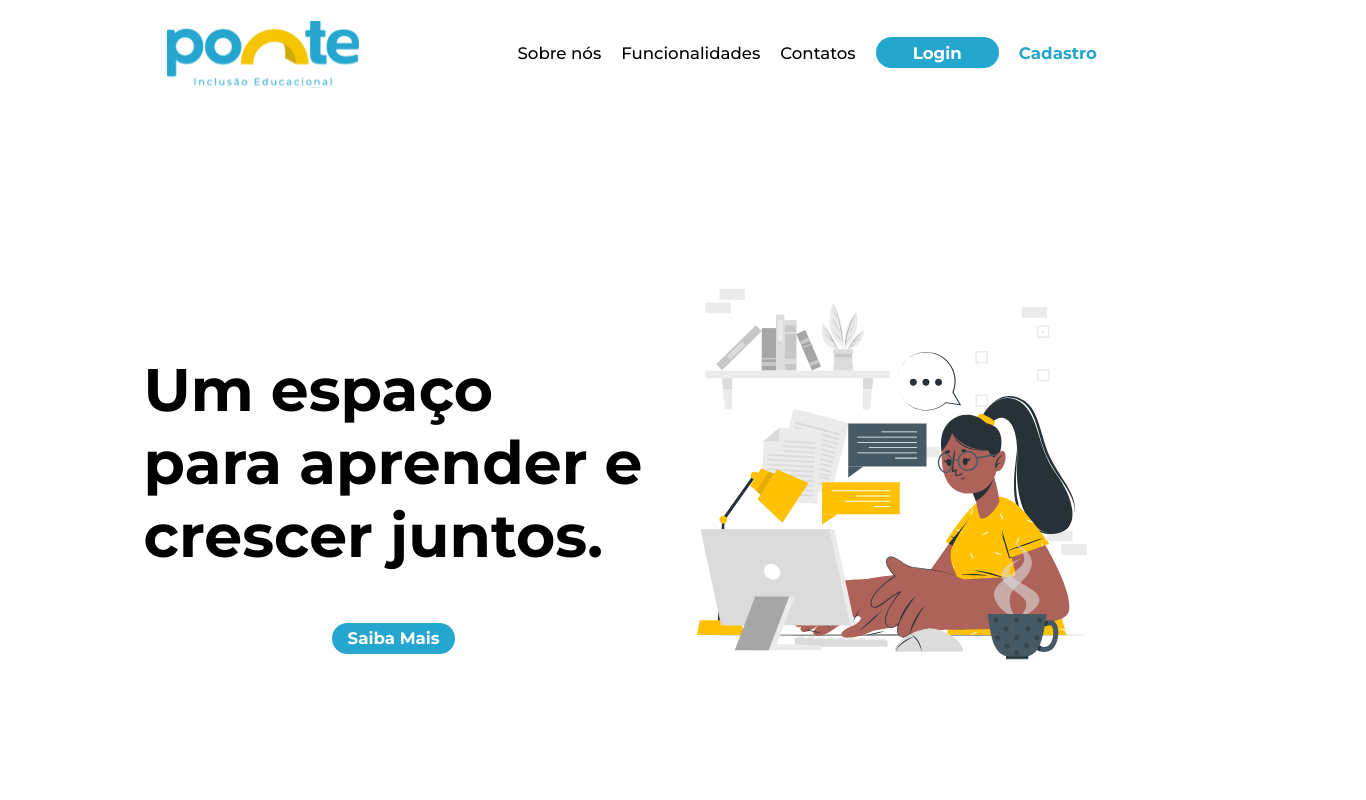
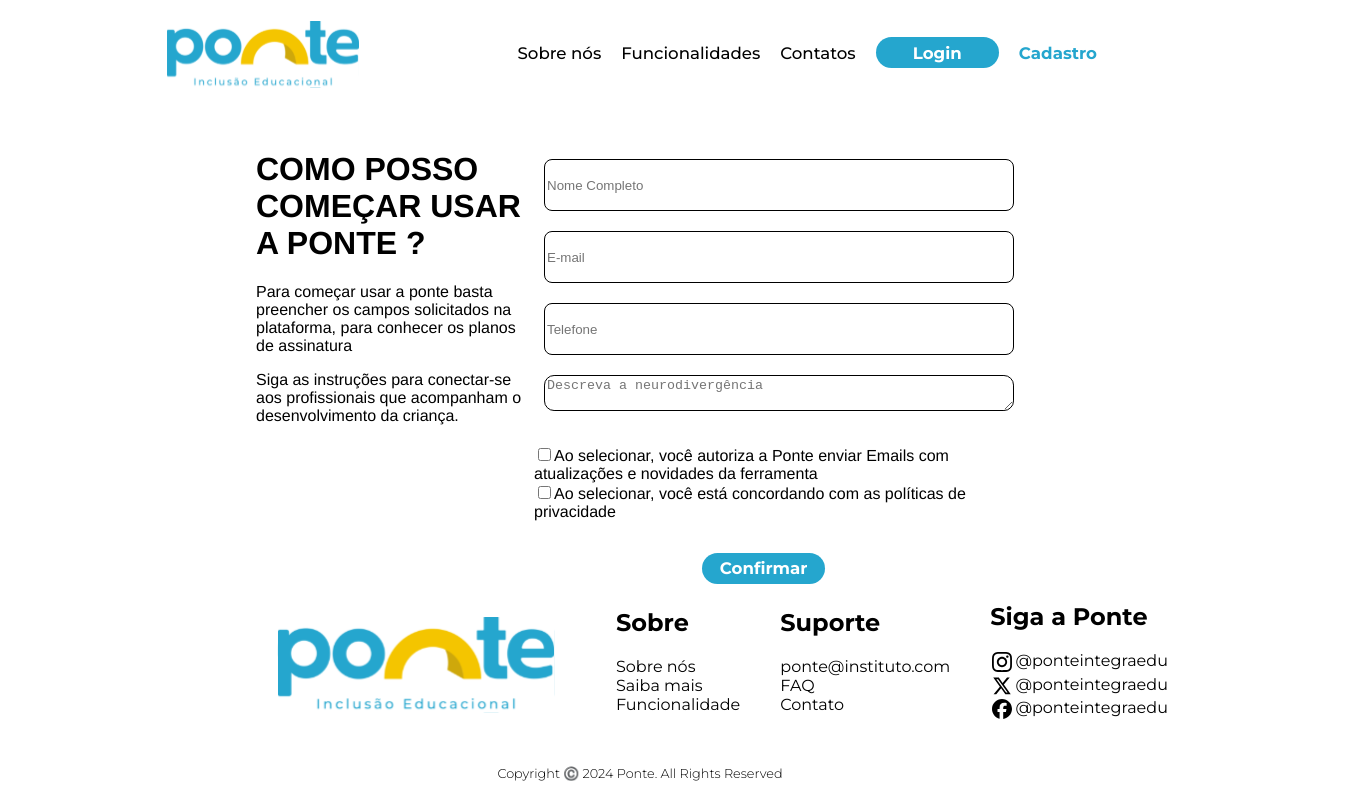
Before and after one commit to Melobreno/Ponte-InclusaoEdu, a React (Vite) app in the folder Ponte/: page / in a window 1280 px wide. Shown: the top 800 px of the page, 1366 px wide, since content can reach past the window. Built offline with nearby package versions, Linux system fonts and the light colour scheme.

Commit message:
feat: criação de componentes de captação de novos usuarios

```diff
--- a/Ponte/package.json
+++ b/Ponte/package.json
@@ -22,7 +22,7 @@
     "@types/react": "^18.3.3",
     "@types/react-dom": "^18.3.0",
     "@vitejs/plugin-react": "^4.3.1",
-    "eslint": "^9.7.0",
+    "eslint": "^8.57.0",
     "eslint-plugin-react": "^7.35.0",
     "eslint-plugin-react-hooks": "^4.6.2",
     "eslint-plugin-react-refresh": "^0.4.7",
--- /dev/null
+++ b/Ponte/src/Pages/Captacao/capStyled.jsx
@@ -0,0 +1,56 @@
+import styled from "styled-components";
+
+export const SobreNos = styled.div`
+  display: flex;
+  font-family: "Montserrat-Bold", Helvetica;
+  padding: 1.3rem 20%;
+  justify-content: space-between;
+  height: 400px;
+
+  /* /* .Textos {
+  }
+  .inputs {
+    display: flex;
+    flex-direction: column;
+
+    border-radius: 40px 0px 0px 0px;
+    position: absolute;
+    right: 0;
+    gap: 10px;
+  } */
+  .inputs {
+    gap: 10px;
+    padding: 10px;
+  }
+  .inputs input {
+    width: 29rem;
+    height: 3rem;
+    border-radius: 0.5rem;
+    margin-top: 1.25rem;
+    border: 1px solid #000;
+  }
+
+  .bigInput textarea {
+    min-height: 0.3rem;
+    text-align: start;
+    width: 29rem;
+    border-radius: 0.63rem;
+    margin-top: 1.25rem;
+    border: 1px solid #000;
+  }
+
+  .checkbox {
+    margin-top: 1.25rem;
+    max-width: max-content;
+    display: flex;
+    flex-direction: column;
+    text-align: left;
+  }
+
+  .button {
+    width: 2rem;
+    height: 10rem;
+    margin-top: 2rem;
+    margin-left: 10.5rem;
+  }
+`;
--- /dev/null
+++ b/Ponte/src/Pages/Captacao/index.jsx
@@ -0,0 +1,68 @@
+import Footer from "../../Components/molecules/Footer/Footer";
+import NavBar from "../../Components/organisms/NavBar/index";
+import Btn from "../../Components/atoms/Button/index";
+import { SobreNos } from "./capStyled";
+
+function Captacao() {
+  const value = "Confirmar";
+  return (
+    <>
+      <NavBar />
+
+      <SobreNos>
+        <div class="textos">
+          <h1>COMO POSSO COMEÇAR USAR A PONTE ?</h1>
+          <p>
+            Para começar usar a ponte basta preencher os campos solicitados na
+            plataforma, para conhecer os planos de assinatura
+          </p>
+          <p>
+            Siga as instruções para conectar-se aos profissionais que acompanham
+            o desenvolvimento da criança.
+          </p>
+        </div>
+
+        <div>
+          <div class="inputs">
+            <input type="text" placeholder="Nome Completo" />
+            <input type="email" placeholder="E-mail" />
+            <input type="text" placeholder="Telefone" />
+
+            <div class="bigInput">
+              <textarea
+                name=""
+                id=""
+                placeholder="Descreva a neurodivergência"
+              ></textarea>
+            </div>
+          </div>
+
+          <div class="checkbox">
+            <div>
+              <input type="checkbox" name="" id="" />
+              <span>
+                Ao selecionar, você autoriza a Ponte enviar Emails com
+                atualizações e novidades da ferramenta
+              </span>
+            </div>
+
+            <div>
+              <input type="checkbox" name="" id="" />
+              <span>
+                Ao selecionar, você está concordando com as políticas de
+                privacidade
+              </span>
+            </div>
+            <div class="button">
+              <Btn txt={value} />
+            </div>
+          </div>
+        </div>
+      </SobreNos>
+
+      <Footer />
+    </>
+  );
+}
+
+export default Captacao;
--- a/Ponte/src/Pages/Home.jsx
+++ b/Ponte/src/Pages/Home.jsx
@@ -1,20 +1,22 @@
 import { GlobalStyles } from "../MainStyles";
-import SobreNos from "./SobreNos/SobreNos";
-import NavBar from "../Components/organisms/NavBar";
-import MainSec from "./LP-index/Sessão inicial";
-import Footer from "../Components/molecules/Footer/Footer";
-import Funcionalidades from "../Pages/LP-index/Funcionalidades/funcionalidades";
-import Faq from "../Components/organisms/FAQ";
+// import SobreNos from "./SobreNos/SobreNos";
+// import NavBar from "../Components/organisms/NavBar";
+// import MainSec from "./LP-index/Sessão inicial";
+// import Footer from "../Components/molecules/Footer/Footer";
+// import Funcionalidades from "../Pages/LP-index/Funcionalidades/funcionalidades";
+// import Faq from "../Components/organisms/FAQ";
+import Captacao from "./Captacao/index";
 function Home() {
   return (
     <>
       <GlobalStyles />
-      <NavBar />
+      {/* <NavBar />
       <MainSec />
       <SobreNos />
       <Funcionalidades />
       <Faq />
-      <Footer />
+      <Footer /> */}
+      <Captacao />
     </>
   );
 }
```
Also changed, not shown: 2 other files (tests, documents, lock files or other folders).
